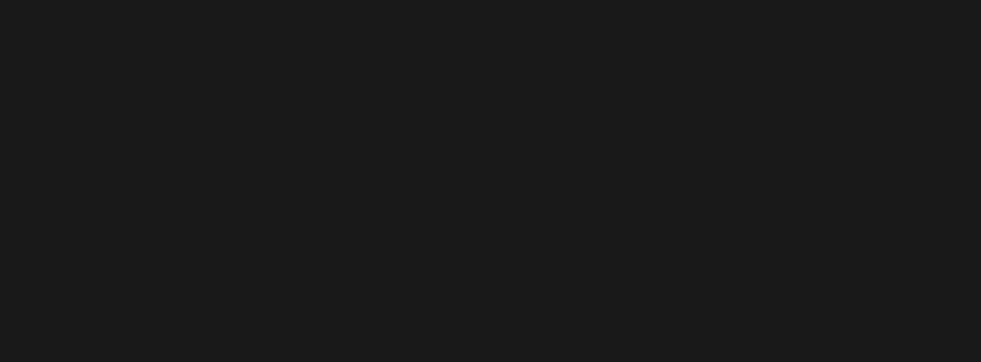
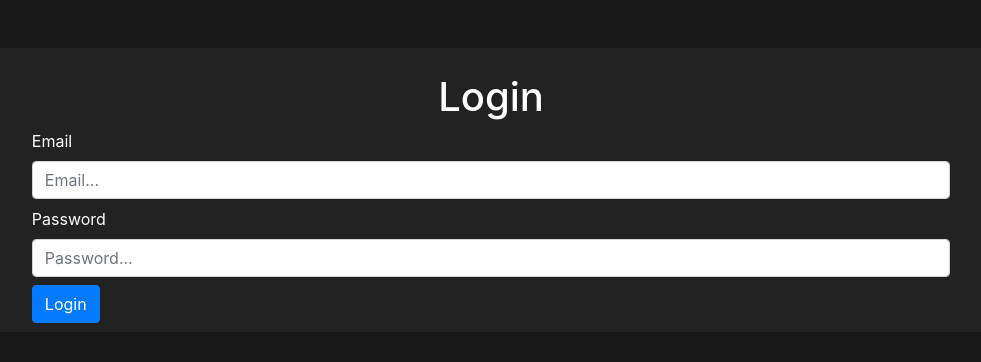
Before and after one commit to CyrusWarner/IIM-Angular-Front-End, an Angular app: page /login in a window 1280 px wide. Before the commit this address led to /. Shown: the top 362 px of the page, without its empty margins (149-1130 px from the left). Built offline with nearby package versions, Linux system fonts and the light colour scheme.

Commit message:
Added html form for the login component.

```diff
--- a/src/app/app-routing.module.ts
+++ b/src/app/app-routing.module.ts
@@ -2,9 +2,11 @@
 import { CommonModule } from '@angular/common';
 import { Routes, RouterModule } from '@angular/router';
 import { RegisterComponent } from './pages/register/register.component';
+import { LoginComponent } from './pages/login/login.component';
 
 const routes: Routes = [
-  {path: 'register', component: RegisterComponent}
+  {path: 'register', component: RegisterComponent},
+  {path: 'login', component: LoginComponent}
 ]
 
 @NgModule({
--- a/src/app/pages/login/login.component.css
+++ b/src/app/pages/login/login.component.css
@@ -0,0 +1,15 @@
+.wrapper {
+  border: 1px solid rgb(34, 34, 34);
+  border-radius: 25px;
+  background-color: rgb(34, 34, 34);
+}
+
+.login-title {
+  color: white;
+  display: flex;
+  justify-content: center;
+}
+
+label {
+  color: white;
+}
--- a/src/app/pages/login/login.component.html
+++ b/src/app/pages/login/login.component.html
@@ -1 +1,25 @@
-<p>login works!</p>
+<div class="container pt-5">
+  <form>
+    <div class="wrapper">
+      <div class="login-title mt-4">
+        <h1>Login</h1>
+      </div>
+      <div class="row">
+        <div class="col-1"></div>
+        <div class="col-10">
+          <label for="email">Email</label>
+          <input placeholder="Email..." id="email" class="form-control mb-2" />
+
+          <label for="password">Password</label>
+          <input
+            placeholder="Password..."
+            type="password"
+            class="form-control mb-2"
+          />
+          <button class="btn btn-primary mb-2" type="submit">Login</button>
+        </div>
+      </div>
+      <div class="col-1"></div>
+    </div>
+  </form>
+</div>
```
